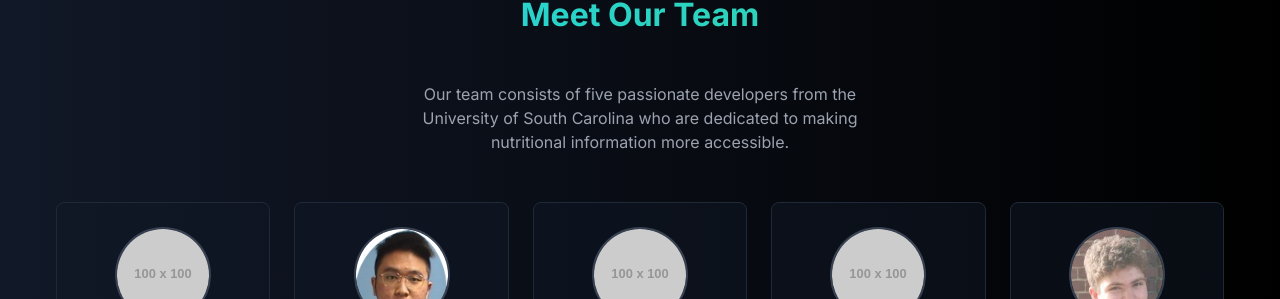
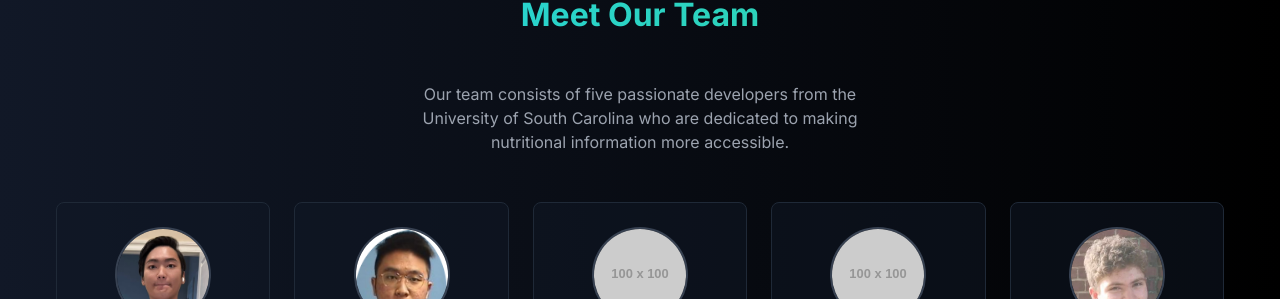
Before and after one commit to KaidiLyu/InfiniteLoopers-Webside, a plain HTML site: page index.html in a window 1280 px wide. Shown: the part 3025-3324 px from the top of the page. Drawn offline with Linux system fonts and the light colour scheme; placeholder pictures from the web are drawn by us.

Commit message:
Kaidi Lyu's photos

```diff
--- a/index.html
+++ b/index.html
@@ -197,7 +197,7 @@
           <div class="team-card">
             <div class="team-avatar">
               <a href="https://www.linkedin.com/in/%E6%81%BA%E8%BF%AA-%E5%90%95-7b9562356/" target="_blank" rel="noopener noreferrer">
-                <img src="https://placehold.co/100x100/333333/FFFFFF/png" alt="Kaidi Lyu">
+                <img src="team-photos/kaidi-lyu.jpg" alt="Kaidi Lyu">
               </a>
             </div>
             <h3 class="team-name">Kaidi Lyu</h3>
```
Also changed, not shown: team-photos/kaidi-lyu.jpg (added).
